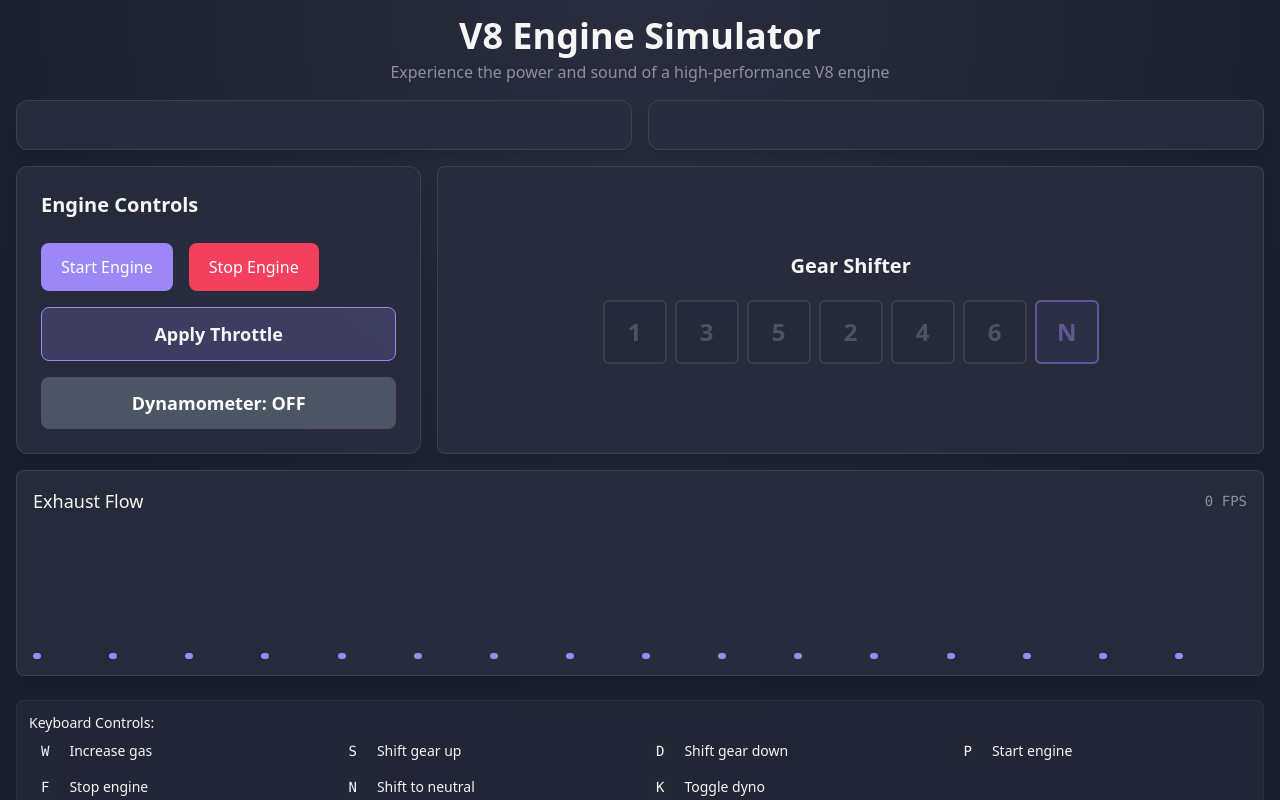
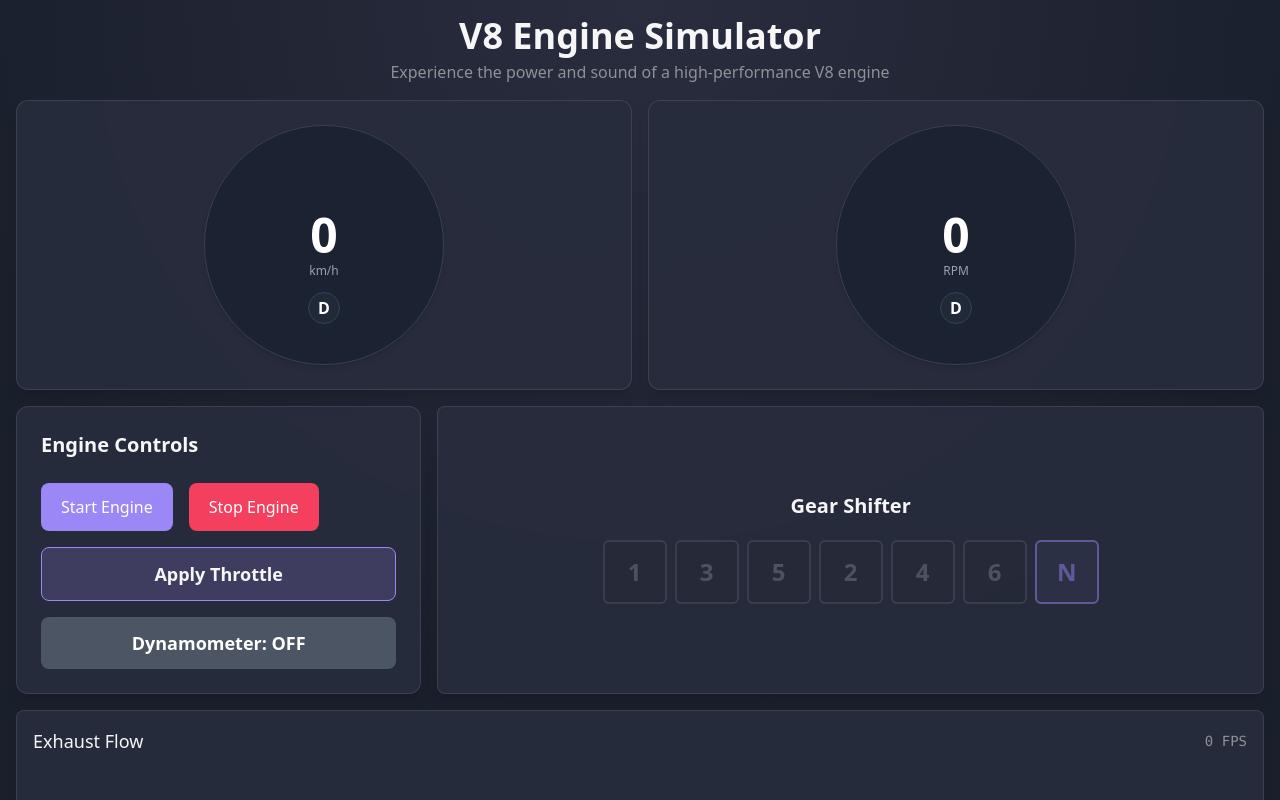
Before and after one commit to balaturgija/realistic-gearshift-simulator, a React (Vite) app: page / in a window 1280 px wide. Built offline with nearby package versions, Linux system fonts and the light colour scheme.

Commit message:
Fix blank RPM and MPH values
The RPM and MPH gauges were displaying blank values.

```diff
--- a/src/components/RPMGauge.tsx
+++ b/src/components/RPMGauge.tsx
@@ -18,22 +18,27 @@ export function RPMGauge({ rpm, reachedRedline = false }: RPMGaugeProps) {
     return (REDLINE_RPM / ENGINE_MAX_RPM) * 100;
   }, []);
 
+  // Calculate percentage for the gauge animation
+  const gaugePercentage = useMemo(() => {
+    return (rpm / ENGINE_MAX_RPM) * 100;
+  }, [rpm]);
+
   return (
-    <div className="flex flex-col items-center">
-      <div className="gauge-container bg-white">
+    <div className="flex flex-col items-center w-full max-w-md">
+      <div className="gauge-container relative w-60 h-60 rounded-full bg-gray-900/50 backdrop-blur-sm border border-gray-700 flex items-center justify-center">
         {/* Value display styled like the reference image */}
-        <div className="gauge-value">
-          <span className={`text-4xl sm:text-5xl font-bold text-black ${reachedRedline ? 'text-dashboard-gauge-redline' : ''}`}>
+        <div className="gauge-value text-center z-10">
+          <span className={`text-4xl sm:text-5xl font-bold ${reachedRedline ? 'text-red-500' : 'text-white'}`}>
             {formattedRPM}
           </span>
-          <span className="text-xs text-gray-500 block mt-1">RPM</span>
+          <span className="text-xs text-gray-400 block mt-1">RPM</span>
         </div>
 
         {/* Show redline marker */}
         {reachedRedline && (
           <div className="absolute top-3 right-3">
-            <div className="w-6 h-6 rounded-full border border-dashboard-gauge-redline flex items-center justify-center">
-              <span className="text-xs text-dashboard-gauge-redline">90</span>
+            <div className="w-6 h-6 rounded-full border border-red-500 flex items-center justify-center">
+              <span className="text-xs text-red-500">90</span>
             </div>
           </div>
         )}
@@ -47,13 +52,17 @@ export function RPMGauge({ rpm, reachedRedline = false }: RPMGaugeProps) {
               stroke="#EF4444"
               strokeWidth="5"
               strokeLinecap="round"
+              style={{
+                strokeDasharray: '47.1',
+                strokeDashoffset: `${47.1 - (gaugePercentage / 100) * 47.1}`,
+              }}
             />
           </svg>
         </div>
 
         {/* D indicator */}
-        <div className="absolute bottom-10 left-1/2 -translate-x-1/2 bg-gray-200 rounded-full w-8 h-8 flex items-center justify-center">
-          <span className="text-black font-bold">D</span>
+        <div className="absolute bottom-10 left-1/2 -translate-x-1/2 bg-gray-800 rounded-full w-8 h-8 flex items-center justify-center border border-gray-700">
+          <span className="text-white font-bold">D</span>
         </div>
       </div>
     </div>
--- a/src/components/SpeedGauge.tsx
+++ b/src/components/SpeedGauge.tsx
@@ -12,13 +12,18 @@ export function SpeedGauge({ speed }: SpeedGaugeProps) {
     return Math.round(speed).toLocaleString();
   }, [speed]);
 
+  // Calculate percentage of max speed for the gauge
+  const gaugePercentage = useMemo(() => {
+    return (speed / MAX_SPEED_MPH) * 100;
+  }, [speed]);
+
   return (
-    <div className="flex flex-col items-center">
-      <div className="gauge-container bg-white">
+    <div className="flex flex-col items-center w-full max-w-md">
+      <div className="gauge-container relative w-60 h-60 rounded-full bg-gray-900/50 backdrop-blur-sm border border-gray-700 flex items-center justify-center">
         {/* Value display styled like the reference image */}
-        <div className="gauge-value">
-          <span className="text-4xl sm:text-5xl font-bold text-black">{formattedSpeed}</span>
-          <span className="text-xs text-gray-500 block mt-1">km/h</span>
+        <div className="gauge-value text-center z-10">
+          <span className="text-4xl sm:text-5xl font-bold text-white">{formattedSpeed}</span>
+          <span className="text-xs text-gray-400 block mt-1">km/h</span>
         </div>
 
         {/* Arc at the left side */}
@@ -30,13 +35,17 @@ export function SpeedGauge({ speed }: SpeedGaugeProps) {
               stroke="#10B981"
               strokeWidth="5"
               strokeLinecap="round"
+              style={{
+                strokeDasharray: '47.1',
+                strokeDashoffset: `${47.1 - (gaugePercentage / 100) * 47.1}`,
+              }}
             />
           </svg>
         </div>
 
         {/* D indicator */}
-        <div className="absolute bottom-10 left-1/2 -translate-x-1/2 bg-gray-200 rounded-full w-8 h-8 flex items-center justify-center">
-          <span className="text-black font-bold">D</span>
+        <div className="absolute bottom-10 left-1/2 -translate-x-1/2 bg-gray-800 rounded-full w-8 h-8 flex items-center justify-center border border-gray-700">
+          <span className="text-white font-bold">D</span>
         </div>
       </div>
     </div>
```
